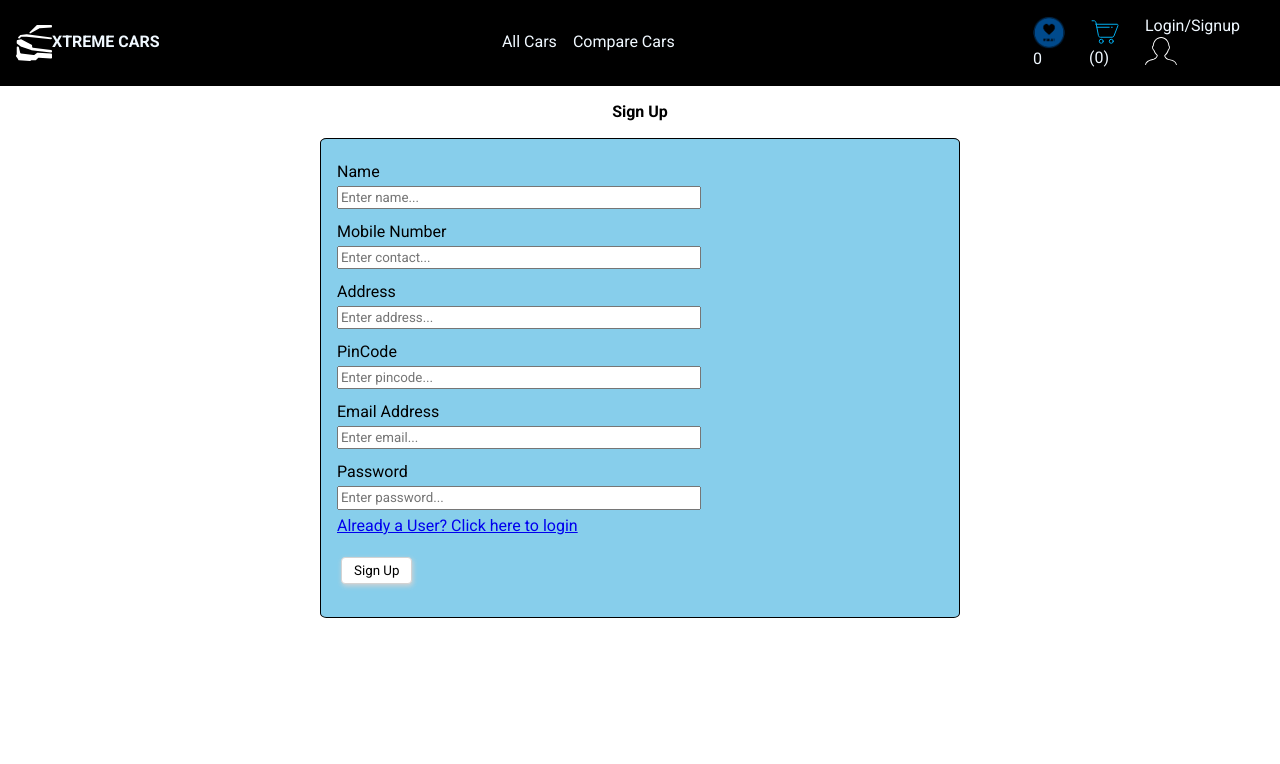
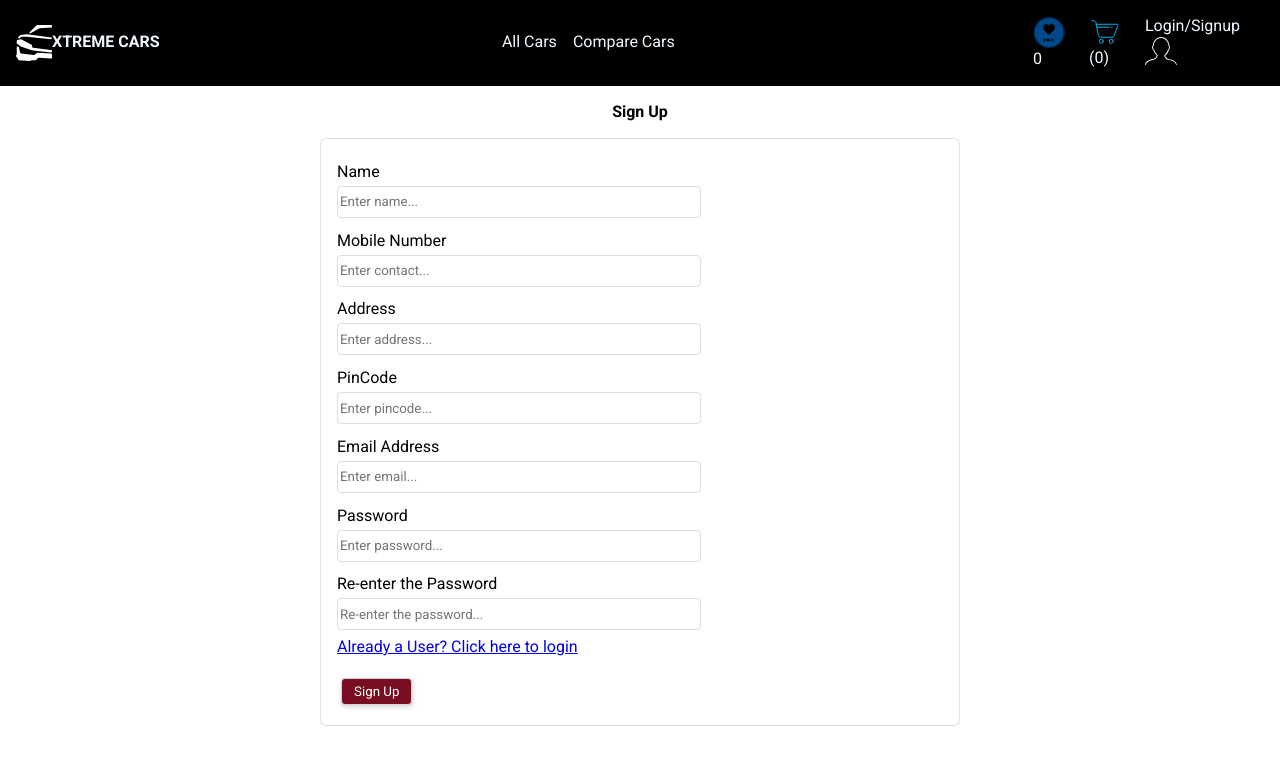
Before and after one commit to DteTRPod3/TRPod3_XtremeCars, a React (Create React App) app: page /signup in a window 1280 px wide. Shown: the top 764 px of the page. Built offline with nearby package versions, Linux system fonts and the light colour scheme.

Commit message:
styling changes along with validation messages on login/signup

```diff
--- a/package.json
+++ b/package.json
@@ -13,6 +13,7 @@
     "@types/react-dom": "^18.0.3",
     "react": "^18.1.0",
     "react-dom": "^18.1.0",
+    "react-hook-form": "^7.31.1",
     "react-redux": "^8.0.1",
     "react-router-dom": "^6.3.0",
     "react-scripts": "5.0.1",
--- a/src/constants.ts
+++ b/src/constants.ts
@@ -1,4 +1,12 @@
 export const API_URL = "http://localhost:8080/";
 export const USERNAME = "Hasher";
 export const PASSWORD = "L#(qc{f}TaJu4%4k";
-export const NUMBER_OF_CARS_TO_COMPARE = 2
+export const NUMBER_OF_CARS_TO_COMPARE = 2;
+export const contactpattern = /[6-9]{1}[0-9]{9}/;
+export const emailpattern = /^\w+([\.-]?\w+)*@\w+([\.-]?\w+)*(\.\w{2,3})+$/;
+export const capitalLetterPattern = /[A-Z]/;
+export const lowerLetterPattern = /[a-z]/;
+export const numbersPattern = /[0-9]/;
+export const specialCharacterPattern = /[!@#$%&?/:;"'.,]/;
+export const mobilePattern = /^[6-9]\d{9}$/;
+export const pincodePattern = /^[1-9][0-9]{5}$/;
--- a/src/pages/Login/Login.tsx
+++ b/src/pages/Login/Login.tsx
@@ -1,18 +1,26 @@
-import React, { useState } from "react";
+import React from "react";
+import { useForm } from "react-hook-form";
 import { useDispatch } from "react-redux";
 import { Link, useNavigate } from "react-router-dom";
-import { API_URL } from "../../constants";
-import { login, userError } from "../../redux/Authentication/reducer";
+import { API_URL, emailpattern } from "../../constants";
+import { login, userError } from "../../redux/authentication/reducer";
 import { postRequest } from "../../requests/apiRequest";
 import "./Login.scss";
 const Login = () => {
   const dispatch = useDispatch();
   const navigate = useNavigate();
-  const USERNAME = "Hasher";
-  const PASSWORD = "L#(qc{f}TaJu4%4k";
-  const [formData, setFormData] = useState({ email: "", password: "" });
-  const handleSubmit = (e: React.FormEvent<HTMLFormElement>) => {
-    e.preventDefault();
+
+  const {
+    register,
+    handleSubmit,
+    formState: { errors },
+  } = useForm({
+    mode: "onChange",
+    reValidateMode: "onChange",
+    criteriaMode: "all",
+  });
+
+  const onSubmit = (formData: any) => {
     const response = postRequest(`${API_URL}users/login`, formData);
     response
       .then((data) => {
@@ -30,46 +38,49 @@ const Login = () => {
         window.alert("error");
       });
   };
-  const handleChange = (e: any) => {
-    const { name, value } = e.target;
-
-    setFormData((prevFormData: any) => {
-      return { ...prevFormData, [name]: value };
-    });
-  };
 
   return (
     <div className="login">
       <h3>Login</h3>
-      <div className="login-box">
-        <div className="login-form">
-          <form onSubmit={handleSubmit}>
-            <div className="login-form-element">
+      <div className="login__box">
+        <div className="login__form">
+          <form onSubmit={handleSubmit(onSubmit)}>
+            <div className="login__form-element">
               <label htmlFor="email">Email Address</label>
               <input
-                onChange={handleChange}
                 type="email"
-                name="email"
-                value={formData.email}
-                required
+                {...register("email", {
+                  required: "Email is required",
+                  pattern: {
+                    value: emailpattern,
+                    message: "Enter a valid email address",
+                  },
+                })}
                 placeholder="Enter email"
               />
+              {errors.email && (
+                <p className="login__text-danger" data-testid="email-error">
+                  {errors.email.message}
+                </p>
+              )}
             </div>
-            <div className="login-form-element">
+            <div className="login__form-element">
               <label htmlFor="password">Password</label>
               <input
-                onChange={handleChange}
-                name="password"
+                {...register("password", { required: "Password is required" })}
                 type="password"
-                value={formData.password}
-                required
                 placeholder="Enter password"
               />
+              {errors.password && (
+                <p className="login__text-danger" data-testid="password-error">
+                  {errors.password.message}
+                </p>
+              )}
             </div>
 
             <Link to="/signup">New User? Register Now</Link>
-            <div className="login-button">
-              <button type="submit" value="Submit">
+            <div className="login__button">
+              <button className="button--red" type="submit" value="Submit">
                 Login
               </button>
             </div>
--- a/src/pages/SignUp/SignUp.scss
+++ b/src/pages/SignUp/SignUp.scss
@@ -1,3 +1,4 @@
+@import"../../stylesheets/abstracts/colors";
 .signup{
     padding-top: 1rem;
     display: flex;
@@ -5,27 +6,37 @@
     flex-direction: column;
     align-items: center;
     gap: 1rem;
+    .signup__text-danger{
+        color: $primary-error-message
+    }
+
+    .signup__text-success{
+        color:$primary-success-message
+    }
 }
 
-.signup-box{
+.signup__box{
     padding: 1rem;
-    height: 30rem;
+
     width: 40rem;
-    border: 1px solid black;
-    background-color: skyblue;
+    border: 1px solid $border-color;
+
     border-radius: 1%;
 }
 
-.signup-form-element{
+.signup__form-element{
     display: flex;
     flex-direction: column;
     gap: 0.2rem;
     input{
         width: 60%;
+        height: 2rem;
+        border-radius: 0.25rem;
+        border: 1px solid $border-color;
     }
     padding: 0.4rem 0;
 }
 
-.signup-button{
+.signup__button{
     margin-top: 1rem;
 }
--- a/src/pages/SignUp/SignUp.tsx
+++ b/src/pages/SignUp/SignUp.tsx
@@ -1,24 +1,42 @@
-import React, { useState } from "react";
+import React from "react";
+import { useForm, useFormState } from "react-hook-form";
 import { useDispatch } from "react-redux";
 import { Link, useNavigate } from "react-router-dom";
-import { API_URL } from "../../constants";
-import { signup, userError } from "../../redux/Authentication/reducer";
+import {
+  API_URL,
+  capitalLetterPattern,
+  emailpattern,
+  lowerLetterPattern,
+  numbersPattern,
+  pincodePattern,
+  specialCharacterPattern,
+} from "../../constants";
+import { signup, userError } from "../../redux/authentication/reducer";
 import { postRequest } from "../../requests/apiRequest";
 import "./SignUp.scss";
 const SignUp = () => {
   const dispatch = useDispatch();
   const navigate = useNavigate();
-  const [signUpFormData, setSignUpFormData] = useState({
-    email: "",
-    password: "",
-    name: "",
-    contact: "",
-    pincode: "",
-    address: "",
+
+  const {
+    register,
+    handleSubmit,
+    control,
+    watch,
+    formState: { errors },
+  } = useForm({
+    mode: "onChange",
+    reValidateMode: "onChange",
+    criteriaMode: "all",
   });
-  const handleSubmit = (e: React.FormEvent<HTMLFormElement>) => {
-    e.preventDefault();
-    const response = postRequest(`${API_URL}users`, signUpFormData);
+
+  const { dirtyFields } = useFormState({
+    control,
+  });
+  const watchPassword = watch("password");
+
+  const onSubmit = (formData: any) => {
+    const response = postRequest(`${API_URL}users`, formData);
     response
       .then((data) => {
         if (data.status !== "401") {
@@ -35,89 +53,234 @@ const SignUp = () => {
         window.alert("error");
       });
   };
-  const handleChange = (e: any) => {
-    const { name, value } = e.target;
 
-    setSignUpFormData((prevFormData: any) => {
-      return { ...prevFormData, [name]: value };
-    });
-  };
   return (
     <div className="signup">
-      <h3>Sign Up</h3>
-      <div className="signup-box">
-        <div className="signup-form">
-          <form onSubmit={handleSubmit} autoComplete="false">
-            <div className="signup-form-element">
+      <h2>Sign Up</h2>
+      <div className="signup__box">
+        <div className="signup__form">
+          <form onSubmit={handleSubmit(onSubmit)} autoComplete="false">
+            <div className="signup__form-element">
               <label htmlFor="name">Name</label>
               <input
-                onChange={handleChange}
                 type="text"
-                name="name"
-                value={signUpFormData.name}
-                required
+                {...register("name", { required: "Name is required" })}
                 placeholder="Enter name..."
               />
+              {errors.name && (
+                <p className="signup__text-danger" data-testid="name-error">
+                  {errors.name.message}
+                </p>
+              )}
             </div>
-            <div className="signup-form-element">
+            <div className="signup__form-element">
               <label htmlFor="Mobile Number">Mobile Number</label>
               <input
-                onChange={handleChange}
                 type="text"
-                name="contact"
-                value={signUpFormData.contact}
-                required
+                {...register("contact", {
+                  required: "Mobile Number is required",
+                  minLength: {
+                    value: 10,
+                    message: "Mobile number cannot be less than 10 digits",
+                  },
+                  maxLength: {
+                    value: 10,
+                    message: "Mobile number cannot be more than 10 digits",
+                  },
+                })}
                 placeholder="Enter contact..."
               />
+              {errors.contact && (
+                <p className="signup__text-danger" data-testid="contact-error">
+                  {errors.contact.message}
+                </p>
+              )}
             </div>
-            <div className="signup-form-element">
+            <div className="signup__form-element">
               <label htmlFor="address">Address</label>
               <input
-                onChange={handleChange}
                 type="text"
-                name="address"
-                value={signUpFormData.address}
-                required
+                {...register("address")}
                 placeholder="Enter address..."
               />
             </div>
-            <div className="signup-form-element">
+            <div className="signup__form-element">
               <label htmlFor="pincode">PinCode</label>
               <input
-                onChange={handleChange}
                 type="text"
-                name="pincode"
-                value={signUpFormData.pincode}
-                required
+                {...register("pincode", {
+                  required: "Pincode is required",
+                  pattern: {
+                    value: pincodePattern,
+                    message: "Pin code is invalid",
+                  },
+                })}
                 placeholder="Enter pincode..."
               />
+              {errors.pincode && (
+                <p className="signup__text-danger" data-testid="pincode-error">
+                  {errors.pincode.message}
+                </p>
+              )}
             </div>
-            <div className="signup-form-element">
+            <div className="signup__form-element">
               <label htmlFor="email">Email Address</label>
               <input
-                onChange={handleChange}
                 type="email"
-                name="email"
-                value={signUpFormData.email}
-                required
                 placeholder="Enter email..."
+                {...register("email", {
+                  required: "Email is required",
+                  pattern: {
+                    value: emailpattern,
+                    message: "Enter a valid email address",
+                  },
+                })}
               />
+              {errors.email && (
+                <p className="signup__text-danger" data-testid="email-error">
+                  {errors.email.message}
+                </p>
+              )}
             </div>
-            <div className="signup-form-element">
+            <div className="signup__form-element">
               <label htmlFor="password">Password</label>
               <input
-                onChange={handleChange}
-                name="password"
                 type="password"
-                value={signUpFormData.password}
-                required
+                {...register("password", {
+                  required: "Password is required",
+                  validate: {
+                    lowercase: (value) =>
+                      lowerLetterPattern.test(value) ||
+                      "The password must contain one lower case letter",
+                    uppercase: (value) =>
+                      capitalLetterPattern.test(value) ||
+                      "The password must contain one upper case letter",
+                    minlength: (value) =>
+                      value.length >= 8 ||
+                      "The password length must be atleast 8",
+                    specialCharacter: (value) =>
+                      specialCharacterPattern.test(value) ||
+                      `The password must contain a special character (! @ # $ % & ? / : ; . , " ')`,
+                    numbers: (value) =>
+                      numbersPattern.test(value) ||
+                      "The password must contain a number",
+                  },
+                })}
                 placeholder="Enter password..."
               />
+              {errors?.password?.types["required"] && (
+                <p className="signup__text-danger" data-testid="required-error">
+                  {errors?.password?.types["required"]}
+                </p>
+              )}
+              {errors?.password?.types["lowercase"] && dirtyFields["password"] && (
+                <p
+                  className="signup__text-danger"
+                  data-testid="lowercase-error"
+                >
+                  {errors?.password?.types["lowercase"]}
+                </p>
+              )}
+              {!errors?.password?.types["lowercase"] &&
+                dirtyFields["password"] && (
+                  <p
+                    className="signup__text-success"
+                    data-testid="password-success"
+                  >
+                    The password must contain one lower case letter
+                  </p>
+                )}
+              {errors?.password?.types["uppercase"] && dirtyFields["password"] && (
+                <p
+                  className="signup__text-danger"
+                  data-testid="uppercase-error"
+                >
+                  {errors?.password?.types["uppercase"]}
+                </p>
+              )}
+              {!errors?.password?.types["uppercase"] &&
+                dirtyFields["password"] && (
+                  <p
+                    className="signup__text-success"
+                    data-testid="password-success"
+                  >
+                    The password must contain one upper case letter
+                  </p>
+                )}
+              {errors?.password?.types["minlength"] && dirtyFields["password"] && (
+                <p className="signup__text-danger" data-testid="address-error">
+                  {errors?.password?.types["minlength"]}
+                </p>
+              )}
+              {!errors?.password?.types["minlength"] &&
+                dirtyFields["password"] && (
+                  <p
+                    className="signup__text-success"
+                    data-testid="password-success"
+                  >
+                    The password length must be atleast 8
+                  </p>
+                )}
+              {errors?.password?.types["numbers"] && dirtyFields["password"] && (
+                <p className="signup__text-danger" data-testid="number-error">
+                  {errors?.password?.types["numbers"]}
+                </p>
+              )}
+              {!errors?.password?.types["numbers"] && dirtyFields["password"] && (
+                <p
+                  className="signup__text-success"
+                  data-testid="password-success"
+                >
+                  The password must contain a number
+                </p>
+              )}
+              {errors?.password?.types["specialCharacter"] &&
+                dirtyFields["password"] && (
+                  <p
+                    className="signup__text-danger"
+                    data-testid="character-error"
+                  >
+                    {errors?.password?.types["specialCharacter"]}
+                  </p>
+                )}
+              {!errors?.password?.types["specialCharacter"] &&
+                dirtyFields["password"] && (
+                  <p
+                    className="signup__text-success"
+                    data-testid="password-success"
+                  >
+                    The password must contain a special character (! @ # $ % & ?
+                    / : ; . , " ')
+                  </p>
+                )}
+            </div>
+
+            <div className="signup__form-element">
+              <label htmlFor="confirm-password">Re-enter the Password</label>
+              <input
+                type="password"
+                {...register("confirmpassword", {
+                  required: "Please re-enter the password",
+                  validate: (value) =>
+                    value === watchPassword || "Password does not match",
+                })}
+                placeholder="Re-enter the password..."
+              />
+              {errors.confirmpassword && (
+                <p className="signup__text-danger" data-testid="confirm-error">
+                  {errors.confirmpassword.message}
+                </p>
+              )}
+              {!errors.confirmpassword &&
+                dirtyFields["password"] &&
+                dirtyFields["confirmpassword"] && (
+                  <p className="signup__text-success">Password match</p>
+                )}
             </div>
 
             <Link to="/login">Already a User? Click here to login</Link>
-            <div className="signup-button">
-              <button type="submit" value="Submit">
+            <div className="signup__button">
+              <button className="button--red" type="submit" value="Submit">
                 Sign Up
               </button>
             </div>
--- a/src/stylesheets/abstracts/_colors.scss
+++ b/src/stylesheets/abstracts/_colors.scss
@@ -8,3 +8,7 @@ $primary-black-disabled: #000000bd;
 
 $primary-red-shadow: #7713257c;
 $primary-black-shadow: #676767;
+$primary-error-message:#FF9494;
+$primary-success-message:#4BB543;
+
+$border-color:#DFDFDF
```
Also changed, not shown: src/components/Navbar/Navbar.tsx (+5 -5 lines), src/pages/Login/Login.scss (+16 -7 lines), src/redux/store.ts (+4 -4 lines).
